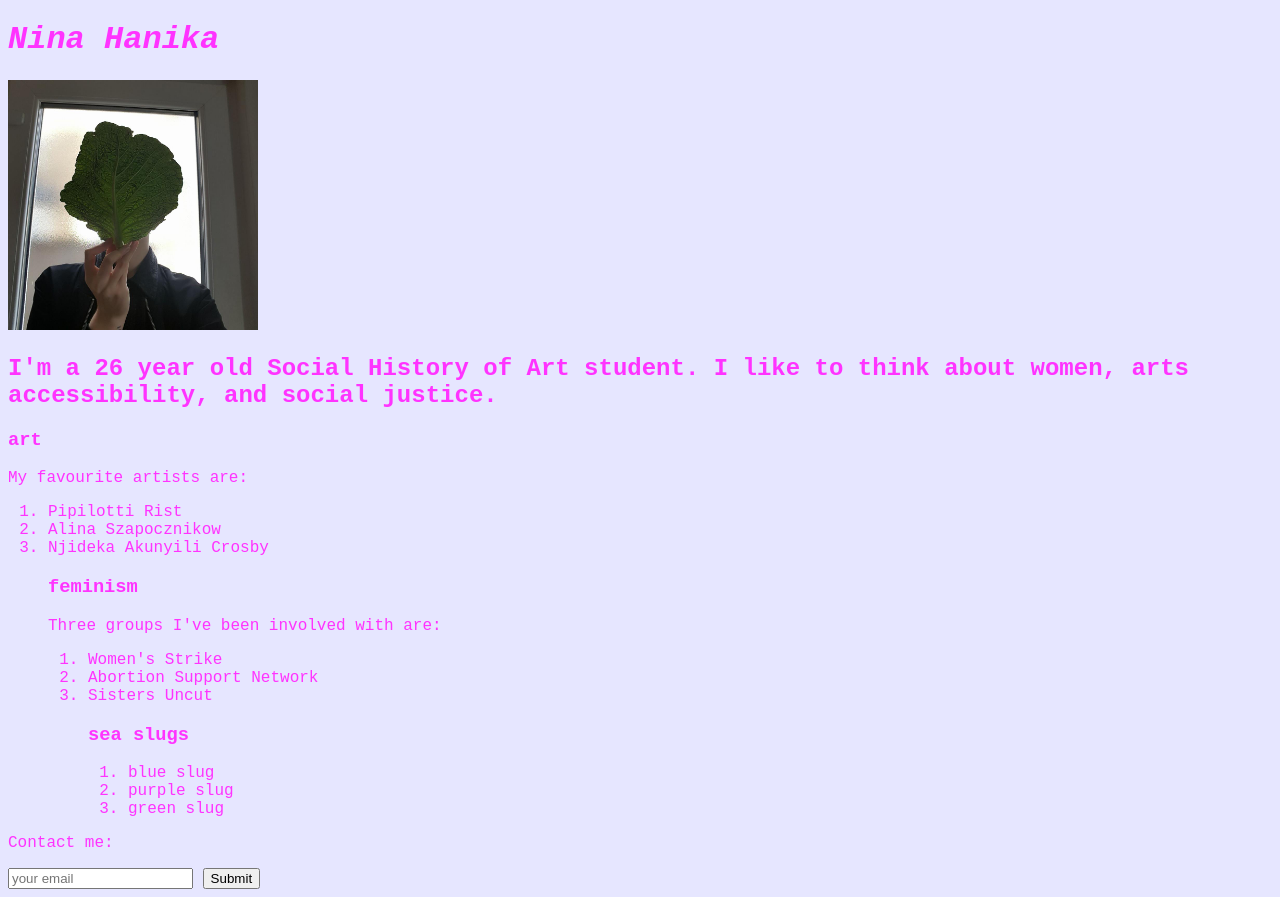
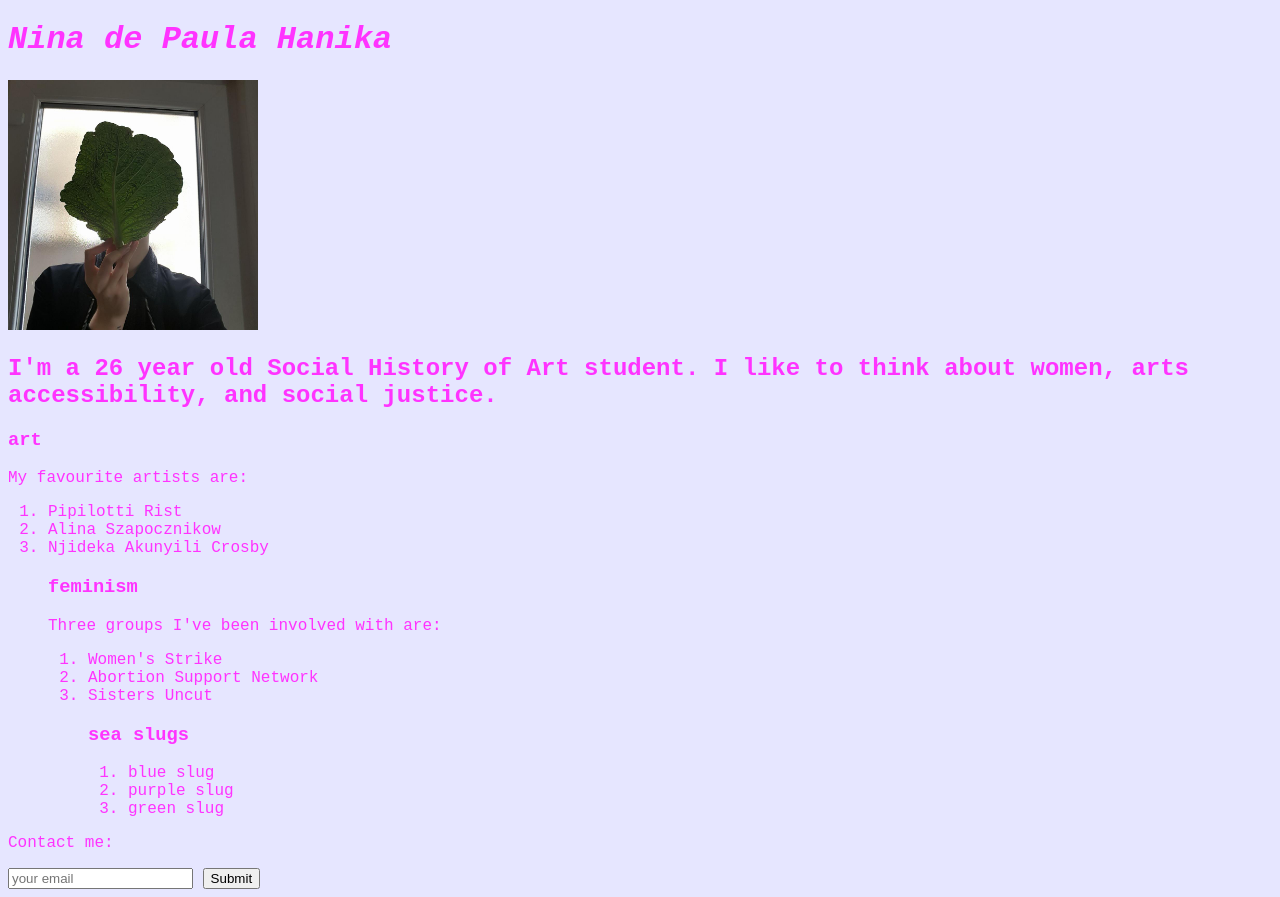
Before and after one commit to baba-jeze/my-blog, a plain HTML site: page index.html in a window 1280 px wide. Drawn offline with Linux system fonts and the light colour scheme.

Commit message:
Lengthened header
Reversed change to name

```diff
--- a/index.html
+++ b/index.html
@@ -11,7 +11,7 @@
     </header>
     <main>
       <div>
-        <h1><i>Nina Hanika</i></h1>
+        <h1><i>Nina de Paula Hanika</i></h1>
         <img src="./images/NDPH.jpg" alt="picture of nina" width="250" height="250">
       <div>
         <h2>I'm a 26 year old Social History of Art student. I like to think about women, arts accessibility, and social justice.</h2>
```
